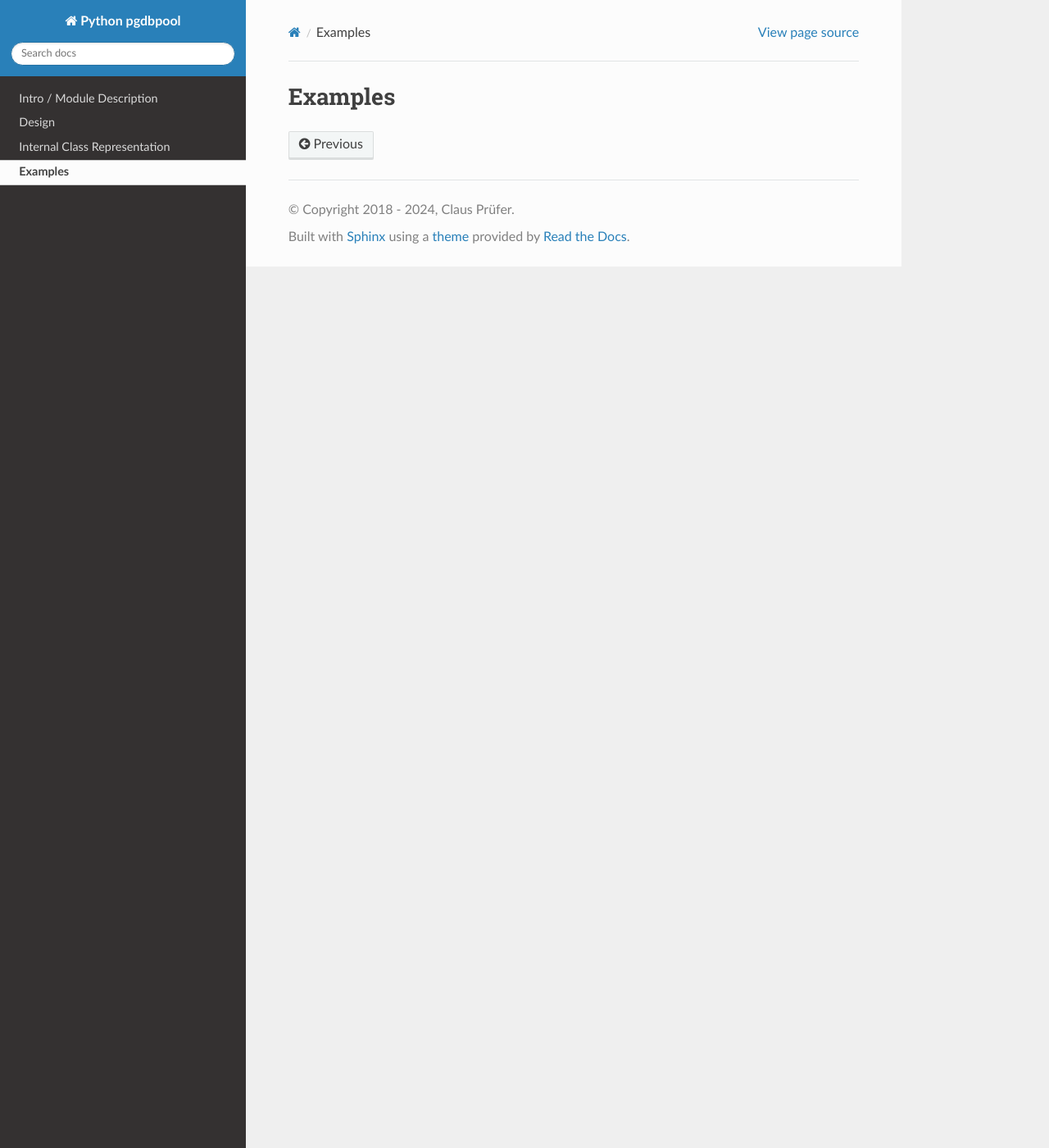
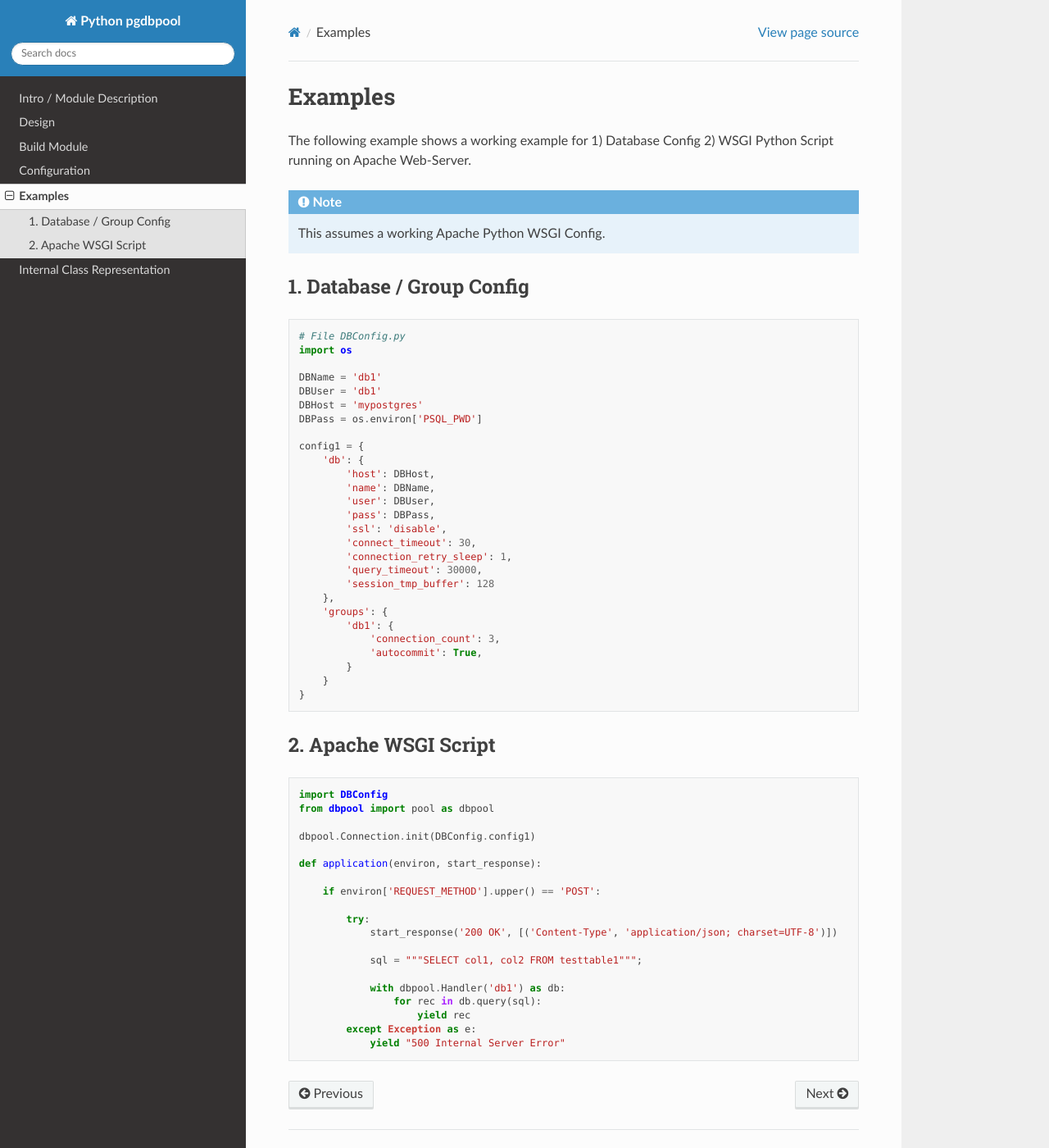
Before and after one commit to clauspruefer/python-dbpool, a Sphinx documentation site: the page built from doc/conf.py/source/examples.rst, in a window 1280 px wide and 1400 px high. Shown: the whole window at 82% size. Built offline with Sphinx 7.4.7 and the Read the Docs theme 3.1.0, drawn with Linux system fonts in a browser that asks for light colours.

Commit message:
Update Sphinx Documentation

```diff
--- a/doc/conf.py/source/api.rst
+++ b/doc/conf.py/source/api.rst
@@ -10,3 +10,4 @@
 .. automodule:: pgdbpool.pool
    :members:
    :special-members:
+   :exclude-members: __wekref__
--- a/doc/conf.py/source/examples.rst
+++ b/doc/conf.py/source/examples.rst
@@ -1,5 +1,71 @@
 .. examples
+
+.. _examples-label:
 
 ========
 Examples
 ========
+
+The following example shows a working example for 1) Database Config 2) WSGI Python Script running on
+Apache Web-Server.
+
+.. note::
+   This assumes a working Apache Python WSGI Config.
+
+1. Database / Group Config
+==========================
+
+.. code-block:: python
+
+    # File DBConfig.py
+    import os
+
+    DBName = 'db1'
+    DBUser = 'db1'
+    DBHost = 'mypostgres'
+    DBPass = os.environ['PSQL_PWD']
+
+    config1 = {
+        'db': {
+            'host': DBHost,
+            'name': DBName,
+            'user': DBUser,
+            'pass': DBPass,
+            'ssl': 'disable',
+            'connect_timeout': 30,
+            'connection_retry_sleep': 1,
+            'query_timeout': 30000,
+            'session_tmp_buffer': 128
+        },
+        'groups': {
+            'db1': {
+                'connection_count': 3,
+                'autocommit': True,
+            }
+        }
+    }
+
+2. Apache WSGI Script
+=====================
+
+.. code-block:: python
+
+    import DBConfig
+    from dbpool import pool as dbpool
+
+    dbpool.Connection.init(DBConfig.config1)
+
+    def application(environ, start_response):
+
+        if environ['REQUEST_METHOD'].upper() == 'POST':
+
+            try:
+                start_response('200 OK', [('Content-Type', 'application/json; charset=UTF-8')])
+
+                sql = """SELECT col1, col2 FROM testtable1""";
+
+                with dbpool.Handler('db1') as db:
+                    for rec in db.query(sql):
+                        yield rec
+            except Exception as e:
+                yield "500 Internal Server Error"
--- a/doc/conf.py/source/index.rst
+++ b/doc/conf.py/source/index.rst
@@ -9,12 +9,14 @@ Python Module "pgdbpool" Documentation
 Contents:
 
 .. toctree::
-   :maxdepth: 4
+   :maxdepth: 3
 
    intro
    design
+   build
+   config
+   examples
    api
-   examples
 
 Indices and tables
 ==================
--- a/doc/conf.py/source/intro.rst
+++ b/doc/conf.py/source/intro.rst
@@ -42,6 +42,7 @@ Current Features
 
 - Connection Pooling in (threaded) Web-Server Environment (Single Destination DB-Node)
 - Automatic DB Reconnection
+- PostgreSQL Prepared Queries Module
 
 Feature Requests
 ================
```
Also changed, not shown: other parts of doc/conf.py/source/intro.rst (+1 -1 lines), doc/conf.py/source/build.rst (added, +47 -0 lines), doc/conf.py/source/config.rst (added, +104 -0 lines).
